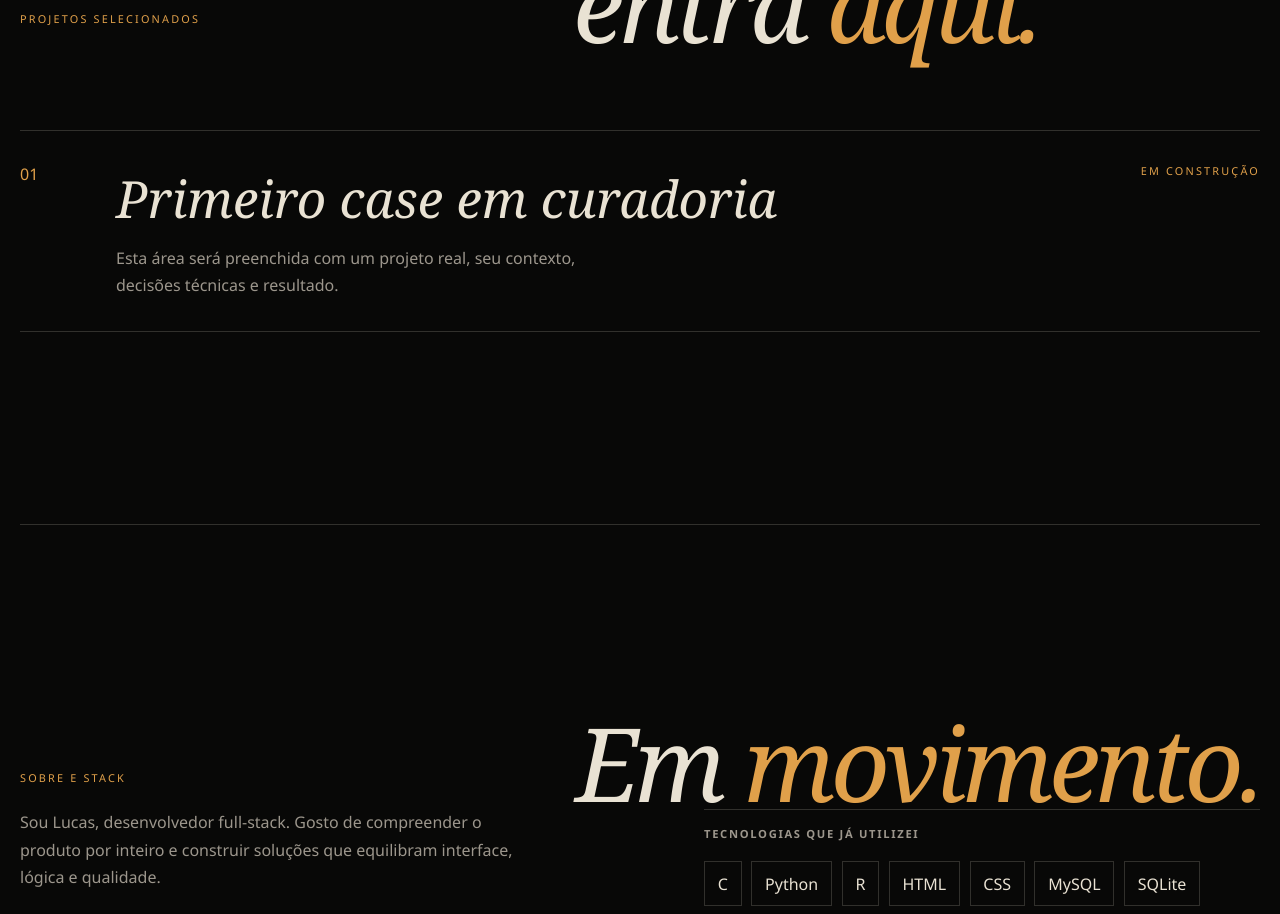
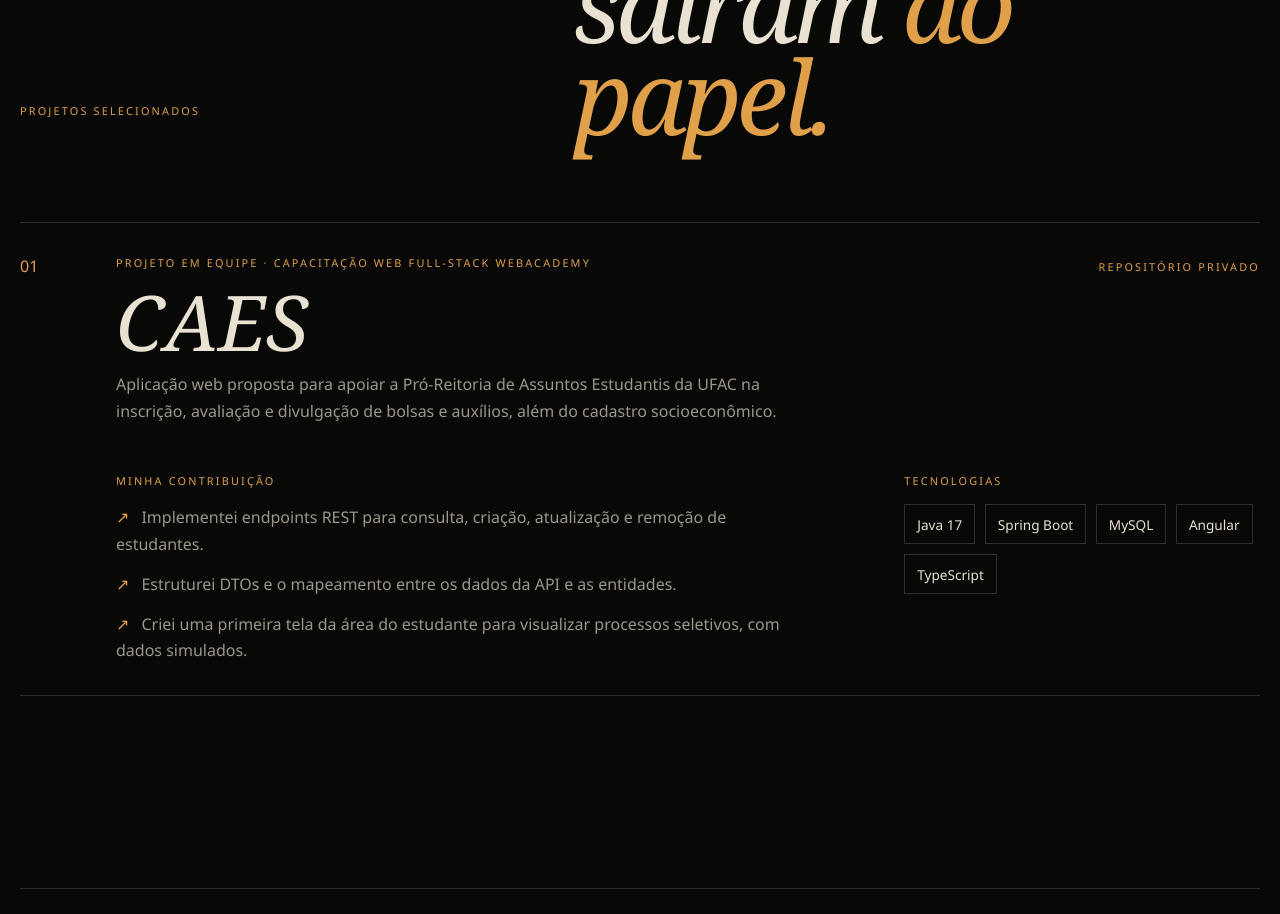
Before and after one commit to aguiarlucas2703/portfolio, a Next.js app: page / in a window 1280 px wide. Shown: the part 1860-2774 px from the top of the page. Built offline with nearby package versions, Linux system fonts and the light colour scheme.

Commit message:
feat: add CAES project to portfolio

```diff
--- a/app/globals.css
+++ b/app/globals.css
@@ -163,20 +163,38 @@ h1 em, h2 em { color: var(--accent); }
 .section-heading { display: flex; align-items: flex-end; justify-content: space-between; gap: 2rem; }
 .section-heading h2 { margin-bottom: 0; }
 
-.work-placeholder {
-  display: grid;
-  grid-template-columns: 4rem minmax(0, 1fr) auto;
-  align-items: start;
-  gap: 2rem;
+.work-project {
   margin-top: 5rem;
   padding: 2rem 0;
   border-top: 1px solid var(--line);
   border-bottom: 1px solid var(--line);
 }
 
+.work-project-heading {
+  display: grid;
+  grid-template-columns: 4rem minmax(0, 1fr) auto;
+  align-items: start;
+  gap: 2rem;
+}
+
 .work-number, .work-status { color: var(--accent); }
-.work-placeholder h3 { margin-bottom: 0.75rem; font-family: var(--display); font-size: clamp(1.8rem, 4vw, 3.5rem); font-style: italic; font-weight: 400; }
-.work-placeholder p, .about-copy { max-width: 32rem; margin-bottom: 0; color: var(--muted); line-height: 1.7; }
+.work-project-heading .eyebrow { margin-bottom: 1rem; }
+.work-project h3 { margin-bottom: 0.75rem; font-family: var(--display); font-size: clamp(2.5rem, 6vw, 5rem); font-style: italic; font-weight: 400; line-height: 0.95; }
+.work-summary, .about-copy { max-width: 42rem; margin-bottom: 0; color: var(--muted); line-height: 1.7; }
+.work-status { padding-top: 0.25rem; text-align: right; }
+.work-project-details {
+  display: grid;
+  grid-template-columns: minmax(0, 1.5fr) minmax(12rem, 0.75fr);
+  gap: clamp(2rem, 6vw, 6rem);
+  margin: 3rem 0 0 6rem;
+}
+.work-project-details .eyebrow { margin-bottom: 1rem; }
+.work-contributions, .work-technologies { padding: 0; margin: 0; list-style: none; }
+.work-contributions { display: grid; gap: 0.85rem; }
+.work-contributions li { max-width: 42rem; color: var(--muted); line-height: 1.65; }
+.work-contributions li::before { content: "↗"; margin-right: 0.75rem; color: var(--accent); }
+.work-technologies { display: flex; flex-wrap: wrap; gap: 0.6rem; }
+.work-technologies li { padding: 0.6rem 0.75rem; border: 1px solid var(--line); color: var(--bone); font-size: 0.85rem; }
 
 .about-grid { display: grid; grid-template-columns: 1fr 1fr; gap: clamp(3rem, 10vw, 10rem); }
 .stack-list { display: grid; gap: 2.5rem; }
@@ -278,8 +296,9 @@ section[id], footer[id] { scroll-margin-top: 6rem; }
   .section-heading, .about-grid, .footer { grid-template-columns: 1fr; display: grid; }
   .education-item { grid-template-columns: 1fr; gap: 0.65rem; }
   .education-status { justify-self: start; text-align: left; }
-  .work-placeholder { grid-template-columns: 2rem 1fr; }
-  .work-status { grid-column: 2; }
+  .work-project-heading { grid-template-columns: 2rem minmax(0, 1fr); gap: 1rem; }
+  .work-status { grid-column: 2; grid-row: 2; justify-self: start; text-align: left; }
+  .work-project-details { grid-template-columns: 1fr; gap: 2rem; margin: 2.5rem 0 0 3rem; }
   .footer-meta { justify-items: start; }
   .back-to-top {
     right: max(1rem, env(safe-area-inset-right, 0px));
--- a/app/page.tsx
+++ b/app/page.tsx
@@ -1,4 +1,4 @@
-import { education, profile, stackGroups } from "../src/content/site";
+import { education, profile, projects, stackGroups } from "../src/content/site";
 import { BackToTop } from "./components/BackToTop";
 import { SmokeCanvas } from "./components/SmokeCanvas";
 
@@ -55,19 +55,41 @@ export default function Home() {
           <div className="section-heading">
             <p className="eyebrow">Projetos selecionados</p>
             <h2 id="work-title">
-              O trabalho entra <em>aqui.</em>
+              Projetos que já saíram <em>do papel.</em>
             </h2>
           </div>
-          <div className="work-placeholder">
-            <span className="work-number">01</span>
-            <div>
-              <h3>Primeiro case em curadoria</h3>
-              <p>
-                Esta área será preenchida com um projeto real, seu contexto,
-                decisões técnicas e resultado.
-              </p>
-            </div>
-            <span className="work-status">Em construção</span>
+          <div className="work-list">
+            {projects.map((project) => (
+              <article className="work-project" key={project.title}>
+                <div className="work-project-heading">
+                  <span className="work-number">{project.number}</span>
+                  <div>
+                    <p className="eyebrow">{project.context}</p>
+                    <h3>{project.title}</h3>
+                    <p className="work-summary">{project.summary}</p>
+                  </div>
+                  <span className="work-status">{project.visibility}</span>
+                </div>
+                <div className="work-project-details">
+                  <div>
+                    <p className="eyebrow">Minha contribuição</p>
+                    <ul className="work-contributions">
+                      {project.contributions.map((contribution) => (
+                        <li key={contribution}>{contribution}</li>
+                      ))}
+                    </ul>
+                  </div>
+                  <div>
+                    <p className="eyebrow">Tecnologias</p>
+                    <ul className="work-technologies">
+                      {project.technologies.map((technology) => (
+                        <li key={technology}>{technology}</li>
+                      ))}
+                    </ul>
+                  </div>
+                </div>
+              </article>
+            ))}
           </div>
         </section>
 
--- a/src/content/site.ts
+++ b/src/content/site.ts
@@ -17,6 +17,23 @@ export const stackGroups = [
   },
 ] as const;
 
+export const projects = [
+  {
+    number: "01",
+    title: "CAES",
+    context: "Projeto em equipe · Capacitação Web Full-stack WebAcademy",
+    visibility: "Repositório privado",
+    summary:
+      "Aplicação web proposta para apoiar a Pró-Reitoria de Assuntos Estudantis da UFAC na inscrição, avaliação e divulgação de bolsas e auxílios, além do cadastro socioeconômico.",
+    contributions: [
+      "Implementei endpoints REST para consulta, criação, atualização e remoção de estudantes.",
+      "Estruturei DTOs e o mapeamento entre os dados da API e as entidades.",
+      "Criei uma primeira tela da área do estudante para visualizar processos seletivos, com dados simulados.",
+    ],
+    technologies: ["Java 17", "Spring Boot", "MySQL", "Angular", "TypeScript"],
+  },
+] as const;
+
 export const education = [
   {
     type: "Graduação",
```
Also changed, not shown: 1 other file (tests, documents, lock files or other folders).
